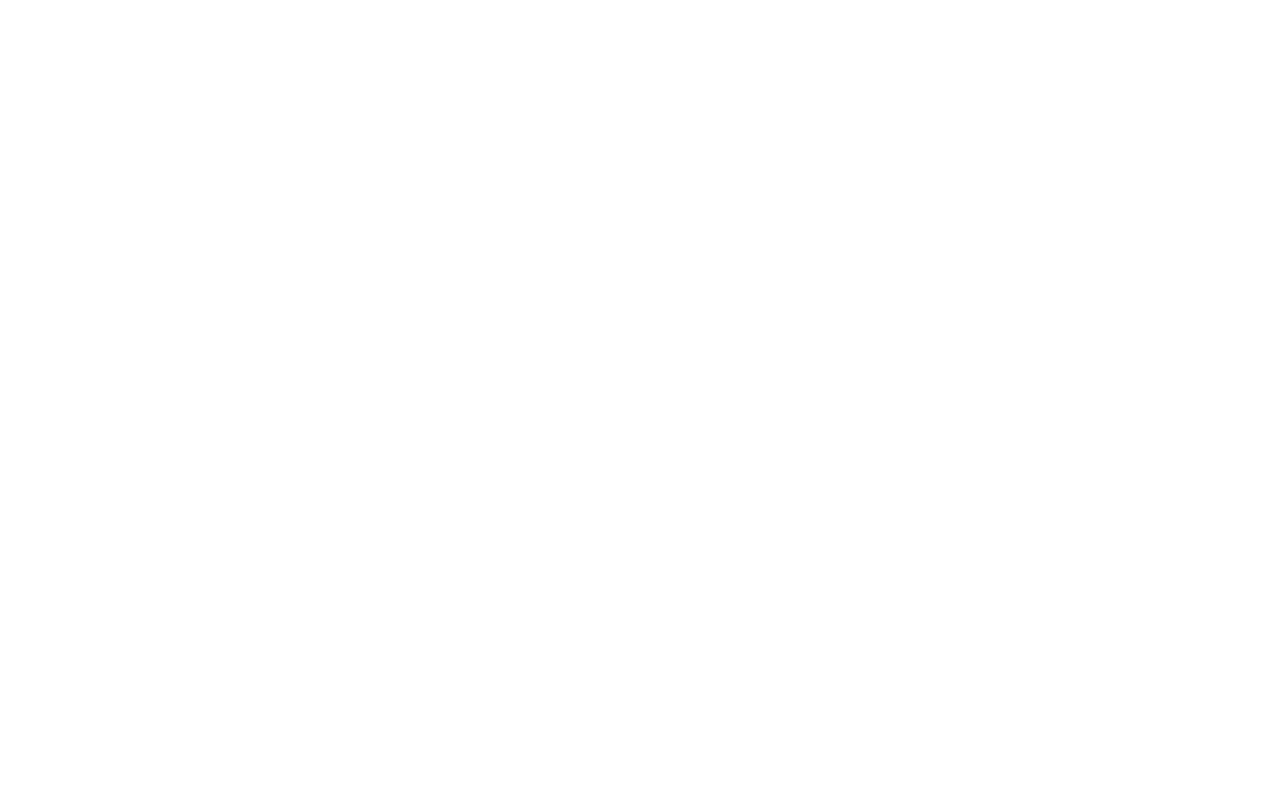
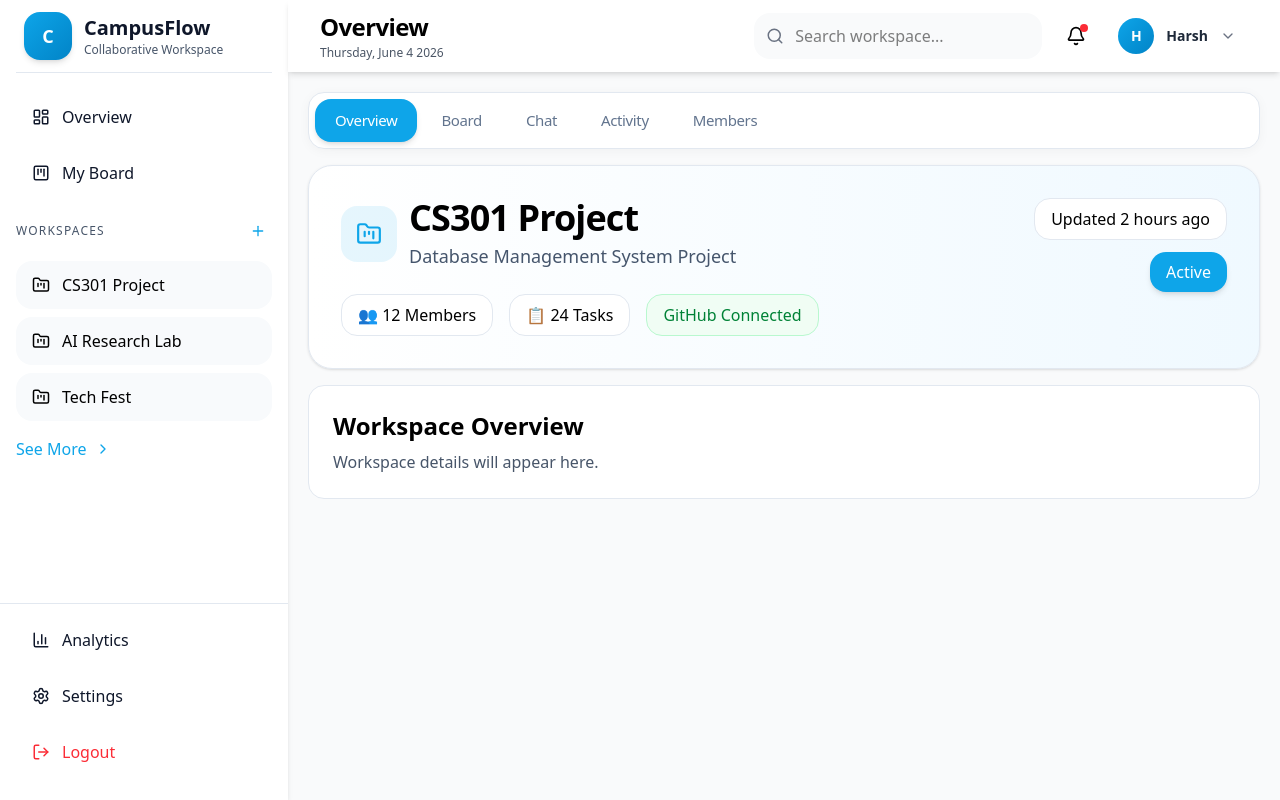
Before and after one commit to AshuNewatia/SoC, a React (Vite) app in the folder frontend/: page /workspace/1/overview in a window 1280 px wide. Before the commit this address had no page. Built offline with nearby package versions, Linux system fonts and the light colour scheme.

Commit message:
worspace structure done

```diff
--- a/frontend/src/App.jsx
+++ b/frontend/src/App.jsx
@@ -6,9 +6,15 @@
 import Dashboard from "./pages/Dashboard";
 import Analytics from "./pages/Analytics";
 import Settings from "./pages/Settings";
-import Workspace from "./pages/Workspace";
+import WorkSpace from "./pages/WorkSpace";
 import MyBoard from "./pages/MyBoard";
 import OAuthCallback from "./pages/OAuthCallback";
+
+import WorkspaceChat from "./components/workspace/WorkspaceChat";
+import WorkspaceActivity from "./components/workspace/WorkspaceActivity"
+import WorkspaceOverview from "./components/workspace/WorkspaceOverview"
+import WorkspaceMembers from "./components/workspace/WorkspaceMembers"
+import WorkspaceBoard from "./components/workspace/WorkspaceBoard"
 
 import Sidebar from "./components/sidebar/Sidebar";
 import Header from "./components/header/Header";
@@ -82,16 +88,6 @@
           }
         />
         <Route
-          path="/workspace/:id"
-          element={
-            // <ProtectedRoute>
-              <AuthenticatedLayout>
-                <Workspace />
-              </AuthenticatedLayout>
-            // </ProtectedRoute>
-          }
-        />
-        <Route
           path="/myboard"
           element={
             // <ProtectedRoute>
@@ -101,6 +97,41 @@
             // </ProtectedRoute>
           }
         />
+        <Route
+          path="/workspace/:id"
+          element={
+            // <ProtectedRoute>
+              <AuthenticatedLayout>
+                <WorkSpace />
+              </AuthenticatedLayout>
+            // </ProtectedRoute>
+          }
+        >
+          <Route
+            path="overview"
+            element={<WorkspaceOverview />}
+          />
+
+          <Route
+            path="board"
+            element={<WorkspaceBoard />}
+          />
+
+          <Route
+            path="chat"
+            element={<WorkspaceChat />}
+          />
+
+          <Route
+            path="activity"
+            element={<WorkspaceActivity />}
+          />
+
+          <Route
+            path="members"
+            element={<WorkspaceMembers />}
+          />
+        </Route>
       </Routes>
     </BrowserRouter>
   );
--- a/frontend/src/components/sidebar/Sidebar.jsx
+++ b/frontend/src/components/sidebar/Sidebar.jsx
@@ -10,12 +10,7 @@
   X,
 } from "lucide-react";
 import { NavLink } from "react-router-dom";
-
-const workspaces = [
-  "CS301 Project",
-  "AI Research Lab",
-  "Tech Fest",
-];
+import { workspaces } from "../../data/workspaces";
 
 export default function Sidebar({ isOpen = false, onClose = () => {} }) {
   // Helper function to get NavLink classes based on active state
@@ -96,13 +91,13 @@
             </div>
             <div className="space-y-2">
               {workspaces.map((workspace) => (
-                <button
-                  key={workspace}
+                <NavLink
+                  key={workspace.id} to = {`/workspace/${workspace.id}/overview`}
                   className="w-full flex items-center gap-3 px-4 py-3 rounded-xl bg-slate-50 hover:bg-white hover:shadow-md hover:-translate-y-0.5 transition-all duration-200"
                 >
                   <FolderKanban size={18} />
-                  {workspace}
-                </button>
+                  {workspace.name}
+                </NavLink>
               ))}
             </div>
 
--- /dev/null
+++ b/frontend/src/components/workspace/WorkspaceActivity.jsx
@@ -0,0 +1,3 @@
+export default function WorkspaceActivity() {
+  return <div>Activity</div>;
+}
--- /dev/null
+++ b/frontend/src/components/workspace/WorkspaceBoard.jsx
@@ -0,0 +1,3 @@
+export default function WorkspaceBoard() {
+  return <div>Board Page</div>;
+}
--- /dev/null
+++ b/frontend/src/components/workspace/WorkspaceChat.jsx
@@ -0,0 +1,3 @@
+export default function WorkspaceChat() {
+  return <div>Chat</div>;
+}
--- /dev/null
+++ b/frontend/src/components/workspace/WorkspaceHero.jsx
@@ -0,0 +1,43 @@
+import { FolderKanban } from "lucide-react";
+
+export default function WorkspaceHero({ workspace }) {
+  return (
+    <div className="bg-gradient-to-r from-white to-sky-50 rounded-3xl p-8 border border-slate-200 shadow-sm">
+      <div className="flex items-start justify-between">
+        {/* Left Side */}
+        <div>
+          <div className="flex items-center gap-3">
+            <div className="w-14 h-14 rounded-2xl bg-primary/10 flex items-center justify-center">
+              <FolderKanban size={26} className="text-primary" />
+            </div>
+            <div>
+              <h1 className="text-4xl font-bold tracking-tight">{workspace.name}</h1>
+              <p className="mt-1 text-lg text-slate-600">{workspace.description}</p>
+            </div>
+          </div>
+          <div className="flex items-center gap-4 mt-6">
+            <div className="px-4 py-2 bg-white rounded-xl border border-slate-200">
+              👥 {workspace.memberCount} Members
+            </div>
+            <div className="px-4 py-2 bg-white rounded-xl border border-slate-200">
+              📋 {workspace.taskCount} Tasks
+            </div>
+            <div className="px-4 py-2 bg-green-50 text-green-700 rounded-xl border border-green-200">
+              GitHub Connected
+            </div>
+          </div>
+        </div>
+
+        {/* Right Side */}
+        <div className="hidden lg:flex flex-col items-end gap-3">
+          <div className="px-4 py-2 rounded-xl bg-white border border-slate-200">
+            Updated {workspace.updatedAt}
+          </div>
+          <div className="px-4 py-2 rounded-xl bg-primary text-white shadow-md">
+            {workspace.isActive}
+          </div>
+        </div>
+      </div>
+    </div>
+  );
+}
--- /dev/null
+++ b/frontend/src/components/workspace/WorkspaceMembers.jsx
@@ -0,0 +1,3 @@
+export default function WorkspaceMembers() {
+  return <div>Members</div>;
+}
--- /dev/null
+++ b/frontend/src/components/workspace/WorkspaceNav.jsx
@@ -0,0 +1,24 @@
+import { NavLink, useParams } from "react-router-dom";
+
+const tabs = ["Overview", "Board", "Chat", "Activity", "Members"];
+
+export default function WorkspaceNav() {
+  const { id } = useParams();
+
+  const getTabClass = ({ isActive }) =>
+    `px-5 py-2.5 rounded-xl text-[15px] font-medium tracking-tight transition-all duration-200 ${
+      isActive
+        ? "bg-primary text-white shadow-md"
+        : "text-slate-500 hover:text-slate-900 hover:bg-slate-100"
+    }`;
+
+  return (
+    <div className="bg-white border border-slate-200 rounded-2xl p-1.5 flex items-center gap-1 shadow-[0_2px_12px_rgba(0,0,0,0.04)]">
+      {tabs.map((tab) => (
+        <NavLink key={tab} to={`/workspace/${id}/${tab.toLowerCase()}`} className={getTabClass}>
+          {tab}
+        </NavLink>
+      ))}
+    </div>
+  );
+}
--- /dev/null
+++ b/frontend/src/components/workspace/WorkspaceOverview.jsx
@@ -0,0 +1,25 @@
+import WorkspaceHero from "./WorkspaceHero";
+import { workspaces } from "../../data/workspaces";
+import { useParams } from "react-router-dom";
+
+export default function WorkspaceOverview({ workspace }) {
+  const { id } = useParams();
+
+  const ws= workspaces.find(
+    (w) => w.id === id
+  );
+  return (
+    <div className="space-y-4">
+      <WorkspaceHero workspace={ws} />
+    <div className="bg-white rounded-2xl border border-slate-200 p-6">
+      <h2 className="text-2xl font-semibold">
+        Workspace Overview
+      </h2>
+
+      <p className="mt-2 text-text-secondary">
+        Workspace details will appear here.
+      </p>
+    </div>
+    </div>
+  );
+}
--- /dev/null
+++ b/frontend/src/data/workspaces.jsx
@@ -0,0 +1,32 @@
+export const workspaces = [
+  {
+    id: "1",
+    name: "CS301 Project",
+    description: "Database Management System Project",
+    memberCount: 12,
+    taskCount: 24,
+    githubConnected: true,
+    updatedAt: "2 hours ago",
+    isActive: "Active"
+  },
+  {
+    id: "2",
+    name: "AI Research Lab",
+    description: "Machine Learning Research Workspace",
+    memberCount: 12,
+    taskCount: 24,
+    githubConnected: true,
+    updatedAt: "2 hours ago",
+    isActive: "Active"
+  },
+  {
+    id: "3",
+    name: "Tech Fest",
+    description: "Annual Technical Festival Planning",
+    memberCount: 12,
+    taskCount: 24,
+    githubConnected: true,
+    updatedAt: "2 hours ago",
+    isActive: "Active"
+  },
+];
--- a/frontend/src/pages/WorkSpace.jsx
+++ b/frontend/src/pages/WorkSpace.jsx
@@ -1,9 +1,24 @@
-// Dashboard.jsx – simplified
-export default function Dashboard() {
+import WorkspaceHero from "../components/workspace/WorkspaceHero";
+import WorkspaceNav from "../components/workspace/WorkspaceNav";
+import WorkspaceOverview from "../components/workspace/WorkspaceOverview";
+import { workspaces } from "../data/workspaces";
+import { useParams } from "react-router-dom";
+import { Outlet } from "react-router-dom";
+
+
+export default function Workspace() {
+  const { id } = useParams();
+
+  const workspace = workspaces.find(
+    (w) => w.id === id
+  );
+
   return (
-    <div className="p-6">
-      <h1 className="text-2xl font-bold">workspace Content</h1>
-      {/* rest of your dashboard UI */}
+    <div className="p-5 space-y-4">
+      <WorkspaceNav />
+
+      <Outlet />
+
     </div>
   );
 }
```
Lines whose indentation alone changed are shown as unchanged.
